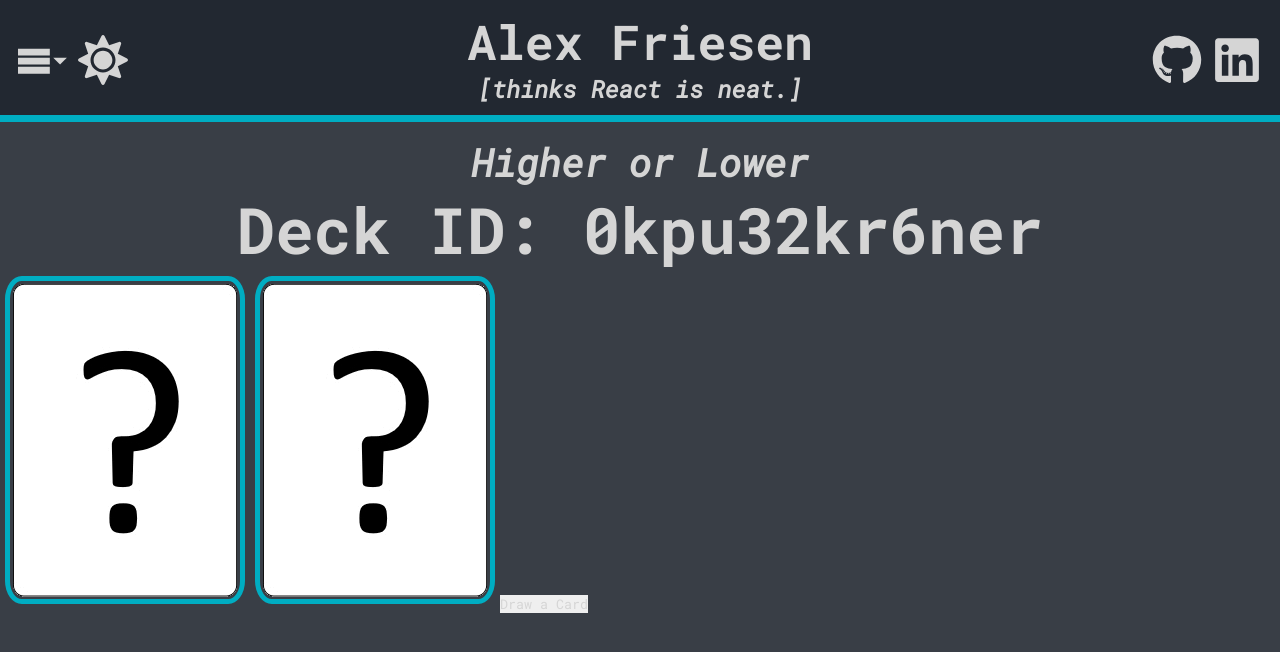
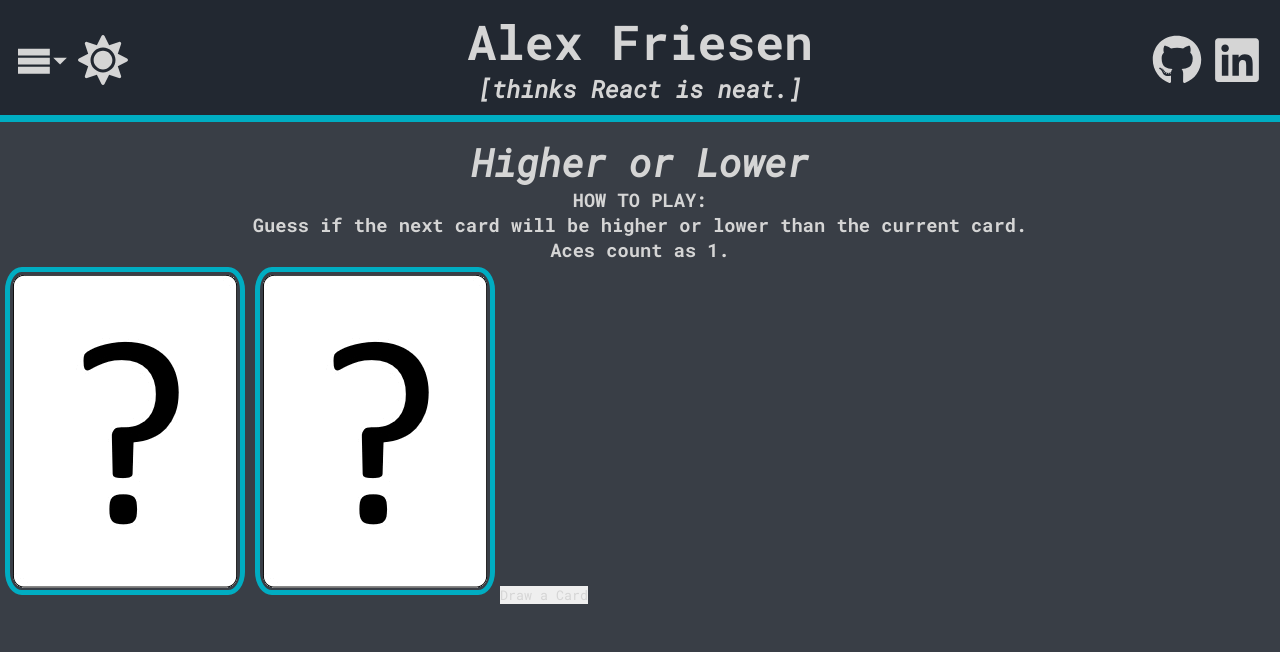
Before and after one commit to TritoLL/react-portfolio, a React (Create React App) app: page /higher-or-lower in a window 1280 px wide. Shown: the top 652 px of the page. Built offline with nearby package versions, Linux system fonts and the light colour scheme.

Commit message:
HigherOrLower: add game instructions

```diff
--- a/src/components/HigherOrLower.js
+++ b/src/components/HigherOrLower.js
@@ -1,5 +1,9 @@
 import React, { useEffect, useState } from "react";
-import { GameHeader, GameTitle } from "../styles/CustomStyles";
+import {
+    GameHeader,
+    GameTitle,
+    GameInstructions,
+} from "../styles/CustomStyles";
 import styled from "styled-components";
 
 let debugging = true;
@@ -105,7 +109,12 @@ const HigherOrLower = () => {
             <GameHeader>
                 <GameTitle>Higher or Lower</GameTitle>
             </GameHeader>
-            <h1>Deck ID: {deckID}</h1>
+            <GameInstructions>
+                HOW TO PLAY: <br />
+                Guess if the next card will be higher or lower than the current
+                card.
+                <br /> Aces count as 1.
+            </GameInstructions>
             <CardImage
                 src={firstCard.image}
                 alt={`${firstCard.value} ${firstCard.suit}`}
```
